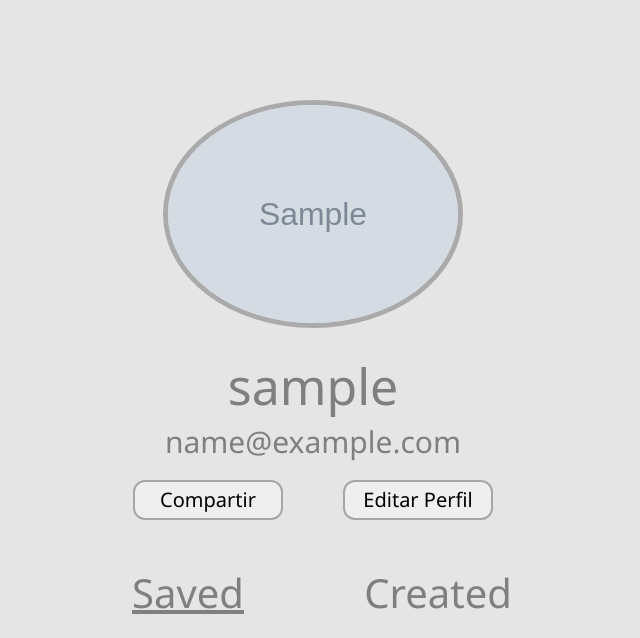
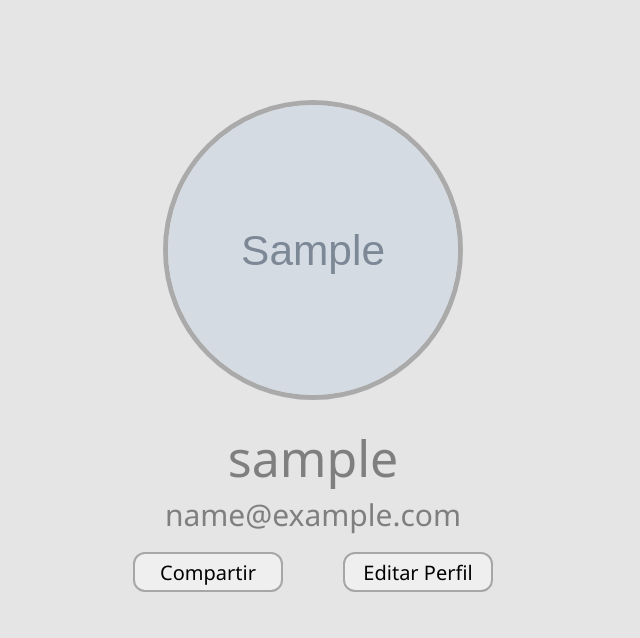
Before and after one commit to david-fm/the_cathedral, a Django app: page /profile/my_publications in a window 1280 px wide. Shown: the part 80-718 px from the top of the page, without its empty margins (327-967 px from the left). Run offline with Django 4.2, Linux system fonts and the light colour scheme; a user stored in the database is signed in; tables that the repository leaves empty hold one stand-in row (values such as "Sample post"); grey boxes marked "Sample" are stand-in pictures.

Commit message:
Minor changes

```diff
--- a/user_system/static/user_system/my_publications.css
+++ b/user_system/static/user_system/my_publications.css
@@ -18,6 +18,9 @@ body{
     margin-top: 100px;
     border-radius: 50%;
     width: 300px;
+    height: 300px;
+    object-fit: cover;
+
     border: 5px solid #aaaaaa;
 }
 
```
Also changed, not shown: 1 other file.
